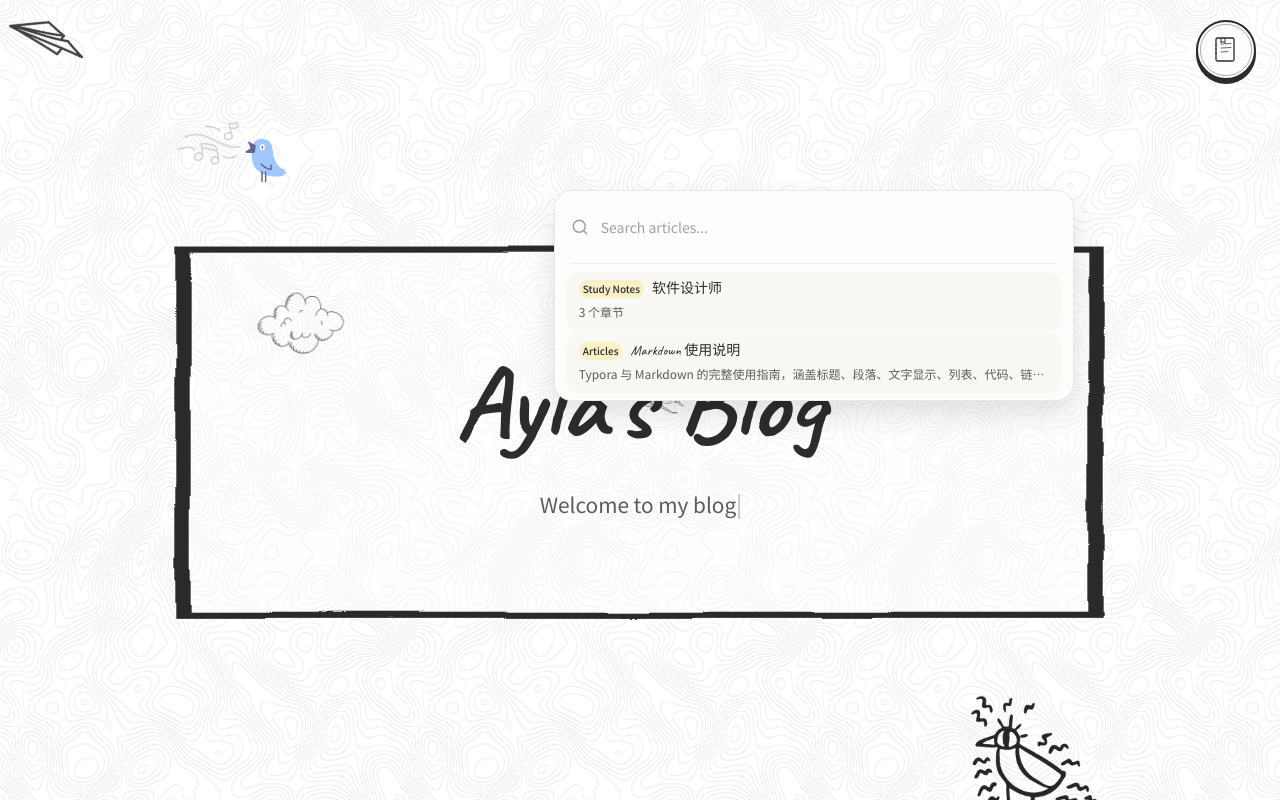
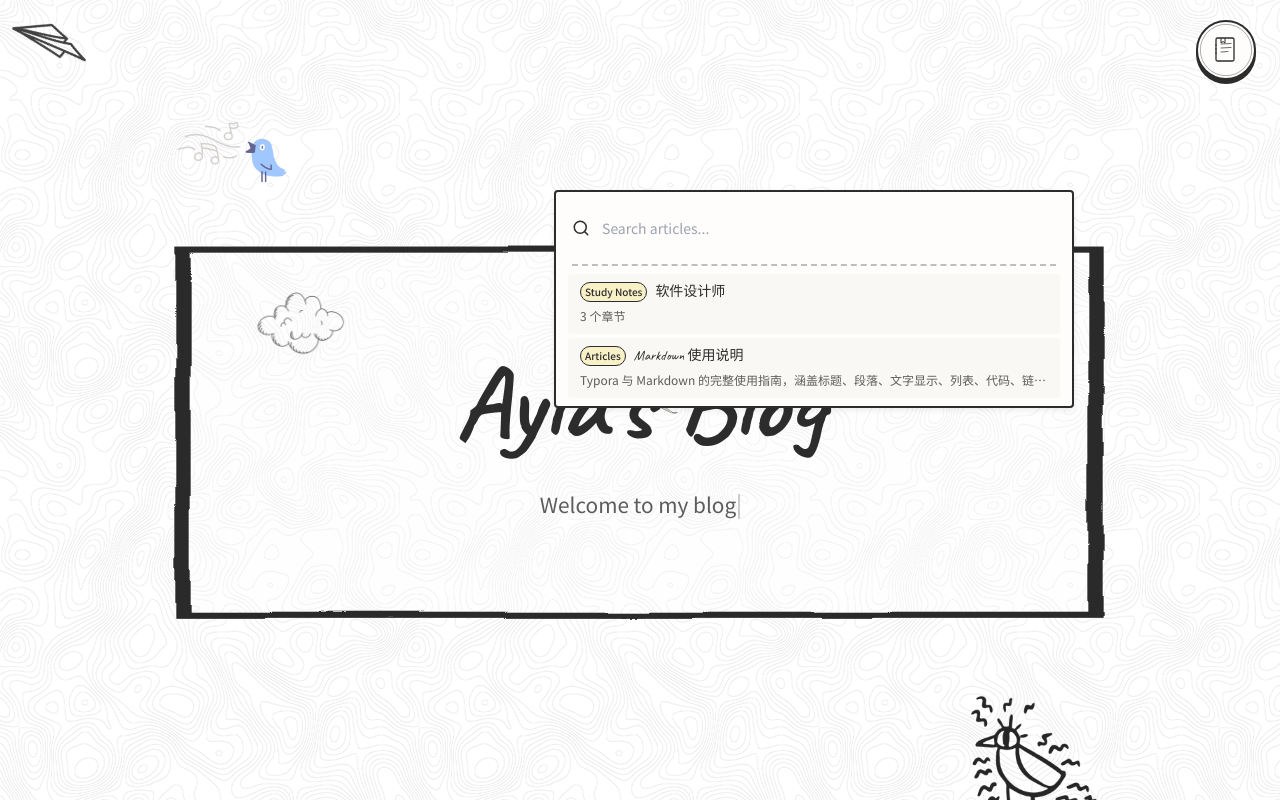
Before and after one commit to Ty-Sep/Feu-Blog, a Next.js app: page /en in a window 1280 px wide. Both pictures are taken after a click on the button 506 px from the left and 339 px from the top of the page. Shown: the top 800 px of the page. Built offline with nearby package versions, Linux system fonts and the light colour scheme.

Commit message:
风格修改

```diff
--- a/src/app/[lang]/[type]/[slug]/page.tsx
+++ b/src/app/[lang]/[type]/[slug]/page.tsx
@@ -260,11 +260,8 @@ export default async function DetailPage({
     notFound()
   }
 
-  // ── Extract TOC ──
-  const toc: TocItem[] | undefined =
-    contentType === 'study-notes'
-      ? extractToc(article.rawContent)
-      : undefined
+  // ── Extract TOC (all article types) ──
+  const toc: TocItem[] = extractToc(article.rawContent)
 
   return (
     <DetailLayout
--- a/src/components/search/SearchPopover.tsx
+++ b/src/components/search/SearchPopover.tsx
@@ -253,16 +253,15 @@ export function SearchPopover({
   return (
     <div
       ref={panelRef}
-      className="fixed z-[200]"
+      className="fixed z-[200] rounded-sketch overflow-hidden"
       style={{
         left: pos.left,
         top: pos.top,
         width: `clamp(320px, 90vw, ${PANEL_WIDTH}px)`,
         maxWidth: `calc(100vw - ${VIEWPORT_MARGIN * 2}px)`,
         backgroundColor: 'var(--bg-card)',
-        borderRadius: '18px',
-        boxShadow: '0 12px 30px rgba(0,0,0,0.12)',
-        border: '1px solid var(--border-sketch, rgba(0,0,0,0.08))',
+        boxShadow: 'var(--shadow-note)',
+        border: '2px solid var(--ink-primary)',
         ...animStyle,
       }}
     >
@@ -270,9 +269,9 @@ export function SearchPopover({
       <div className="flex items-center gap-[var(--space-3)] px-[var(--space-4)] py-[var(--space-3)]">
         <svg
           width="18" height="18" viewBox="0 0 24 24"
-          fill="none" stroke="currentColor" strokeWidth="1.8" strokeLinecap="round"
+          fill="none" stroke="currentColor" strokeWidth="2" strokeLinecap="round"
           className="flex-shrink-0"
-          style={{ color: 'var(--ink-muted)' }}
+          style={{ color: 'var(--ink-primary)' }}
           aria-hidden="true"
         >
           <circle cx="11" cy="11" r="8" />
@@ -297,12 +296,12 @@ export function SearchPopover({
         />
       </div>
 
-      {/* ── Divider ── */}
+      {/* ── Divider 手绘风格分割线 ── */}
       <div
         className="mx-[var(--space-4)]"
         style={{
-          borderTop: '1px solid',
-          borderColor: 'color-mix(in srgb, var(--ink-muted) 15%, transparent)',
+          borderTop: '2px dashed',
+          borderColor: 'color-mix(in srgb, var(--ink-primary) 30%, transparent)',
         }}
       />
 
@@ -339,7 +338,7 @@ export function SearchPopover({
 }
 
 // ---------------------------------------------------------------------------
-// SearchResultItem — sticky-note card
+// SearchResultItem — 对齐全站手绘便签卡片风格
 // ---------------------------------------------------------------------------
 
 function SearchResultItem({
@@ -357,16 +356,23 @@ function SearchResultItem({
         className="
           w-full text-left
           px-[var(--space-3)] py-[var(--space-2)]
-          rounded-[12px]
+          rounded-sketch
           transition-all duration-200
-          hover:-translate-y-[2px]
-          hover:shadow-md
+          hover:-translate-y-[1px]
           focus-visible:outline-2 focus-visible:outline-offset-[-2px]
         "
         style={{
           backgroundColor: 'var(--bg-page)',
           outlineColor: 'var(--ink-primary)',
-          boxShadow: '0 1px 3px rgba(0,0,0,0.04)',
+          border: '1.5px solid var(--border-sketch)',
+        }}
+        onMouseEnter={(e) => {
+          e.currentTarget.style.borderColor = 'var(--ink-primary)'
+          e.currentTarget.style.boxShadow = 'var(--shadow-note)'
+        }}
+        onMouseLeave={(e) => {
+          e.currentTarget.style.borderColor = 'var(--border-sketch)'
+          e.currentTarget.style.boxShadow = 'none'
         }}
       >
         <div className="flex items-center gap-[var(--space-2)] mb-[var(--space-1)]">
@@ -380,6 +386,7 @@ function SearchResultItem({
             style={{
               backgroundColor: 'var(--sticky-yellow)',
               color: 'var(--ink-primary)',
+              border: '1.5px solid var(--ink-primary)',
             }}
           >
             {entry.typeLabel}
--- a/src/components/sections/ActivityTimelineSection.tsx
+++ b/src/components/sections/ActivityTimelineSection.tsx
@@ -20,6 +20,7 @@ import { motion } from 'framer-motion'
 
 import type { Locale, ContentType } from '@/lib/types'
 import { getDetailRoute, getCardConfig, getAccentVariable } from '@/tokens/card-config'
+import { HandDrawnBorder } from '@/components/primitives/HandDrawnBorder'
 import { Title } from '@/components/typography/Title'
 import { fadeUpContainer, fadeUpItem } from '@/components/animations/ScrollReveal'
 
@@ -83,18 +84,12 @@ export function ActivityTimelineSection({
       viewport={{ once: true, amount: 0.1 }}
       variants={fadeUpContainer}
     >
-      {/* ════════════ Paper sheet container ════════════ */}
-      <div
-        className="px-[var(--space-6)] py-[var(--space-8)] sm:px-[var(--space-10)] sm:py-[var(--space-10)]"
-        style={{
-          backgroundColor: '#faf7f0',
-          borderRadius: '24px',
-          boxShadow: '0 8px 24px rgba(0,0,0,0.06)',
-        }}
-      >
+      {/* ════════════ Hand-drawn paper sheet container ════════════ */}
+      <HandDrawnBorder variant="square">
+        <div className="px-[var(--space-6)] py-[var(--space-8)] sm:px-[var(--space-10)] sm:py-[var(--space-10)]">
           {/* Section heading with hand-drawn clock icon */}
-        <motion.div variants={fadeUpItem}>
-          <Title as="h2" className="mb-[var(--space-6)]">
+          <motion.div variants={fadeUpItem} className="mb-[var(--space-6)]">
+            <Title as="h2">
               <svg
                 className="inline-block w-5 h-5 mr-[var(--space-2)] -mt-0.5 align-middle"
                 viewBox="0 0 20 20"
@@ -110,9 +105,9 @@ export function ActivityTimelineSection({
 
           {/* ── Timeline ── */}
           <div className="relative pl-[var(--space-8)]">
-        {/* ── Hand-drawn vertical line ── */}
+            {/* ── Hand-drawn vertical line (加粗笔触) ── */}
             <svg
-          className="absolute left-[7px] top-1 h-full w-3"
+              className="absolute left-[5px] top-1 h-full w-3"
               style={{ maxHeight: 'calc(100% - 0.5rem)' }}
               viewBox="0 0 12 400"
               preserveAspectRatio="none"
@@ -122,9 +117,9 @@ export function ActivityTimelineSection({
               <path
                 d="M 6 0 Q 4 50, 6 100 T 6 200 T 6 300 T 6 400"
                 stroke="var(--ink-muted)"
-            strokeWidth="0.8"
+                strokeWidth="1.5"
                 strokeLinecap="round"
-            strokeDasharray="4 3"
+                strokeDasharray="5 4"
               />
             </svg>
 
@@ -149,9 +144,9 @@ export function ActivityTimelineSection({
                     variants={fadeUpItem}
                     className="relative"
                   >
-                {/* ── Dot marker ── */}
+                    {/* ── Dot marker (加粗描边) ── */}
                     <svg
-                  className="absolute -left-[calc(var(--space-8)-2px)] top-[0.4rem] w-[11px] h-[11px]"
+                      className="absolute -left-[calc(var(--space-8)-1px)] top-[0.4rem] w-[13px] h-[13px]"
                       viewBox="0 0 12 12"
                       aria-hidden="true"
                       fill="none"
@@ -160,7 +155,7 @@ export function ActivityTimelineSection({
                         cx="6" cy="6" r="4"
                         fill="var(--bg-page)"
                         stroke={accent}
-                    strokeWidth="1.5"
+                        strokeWidth="2"
                       />
                     </svg>
 
@@ -172,7 +167,7 @@ export function ActivityTimelineSection({
                         rounded-sketch
                         p-[var(--space-2)]
                         transition-colors duration-fade
-                    hover:bg-[var(--bg-card)]
+                        hover:bg-[var(--bg-page)]
                         focus-visible:outline-2 focus-visible:outline-offset-[-2px]
                       "
                       style={{ outlineColor: 'var(--ink-primary)' }}
@@ -221,6 +216,7 @@ export function ActivityTimelineSection({
             </motion.ul>
           </div>
         </div>
+      </HandDrawnBorder>
     </motion.section>
   )
 }
--- a/src/components/sections/FeaturedArticlesSection.tsx
+++ b/src/components/sections/FeaturedArticlesSection.tsx
@@ -79,18 +79,12 @@ export function FeaturedArticlesSection({
       viewport={{ once: true, amount: 0.1 }}
       variants={fadeUpContainer}
     >
-      {/* ════════════ Paper sheet container ════════════ */}
-      <div
-        className="px-[var(--space-6)] py-[var(--space-8)] sm:px-[var(--space-10)] sm:py-[var(--space-10)]"
-        style={{
-          backgroundColor: '#faf7f0',
-          borderRadius: '24px',
-          boxShadow: '0 8px 24px rgba(0,0,0,0.06)',
-        }}
-      >
+      {/* ════════════ Hand-drawn paper sheet container ════════════ */}
+      <HandDrawnBorder variant="square">
+        <div className="px-[var(--space-6)] py-[var(--space-8)] sm:px-[var(--space-10)] sm:py-[var(--space-10)]">
           {/* Section heading with hand-drawn star icon */}
-        <motion.div variants={fadeUpItem}>
-          <Title as="h2" className="mb-[var(--space-6)]">
+          <motion.div variants={fadeUpItem} className="mb-[var(--space-6)]">
+            <Title as="h2">
               <svg
                 className="inline-block w-5 h-5 mr-[var(--space-2)] -mt-0.5 align-middle"
                 viewBox="0 0 20 20"
@@ -236,6 +230,7 @@ export function FeaturedArticlesSection({
             })}
           </motion.div>
         </div>
+      </HandDrawnBorder>
     </motion.section>
   )
 }
--- a/src/styles/globals.css
+++ b/src/styles/globals.css
@@ -108,6 +108,8 @@
     color: var(--ink-primary);
     font-family: var(--font-body);
     line-height: 1.75;
+    overflow-wrap: break-word;
+    word-break: break-word;
   }
 
   .prose-notebook h1,
@@ -127,6 +129,8 @@
     color: var(--ink-primary);
     text-decoration: underline;
     text-underline-offset: 3px;
+    overflow-wrap: break-word;
+    word-break: break-word;
   }
 
   /* ── Notebook code block shell ──
@@ -186,6 +190,8 @@
     font-family: var(--font-mono);
     font-size: 0.875em;
     color: var(--ink-primary);
+    overflow-wrap: break-word;
+    word-break: break-word;
   }
 }
 
```
Also changed, not shown: 1 other file (tests, documents, lock files or other folders). Lines whose indentation alone changed are shown as unchanged.
